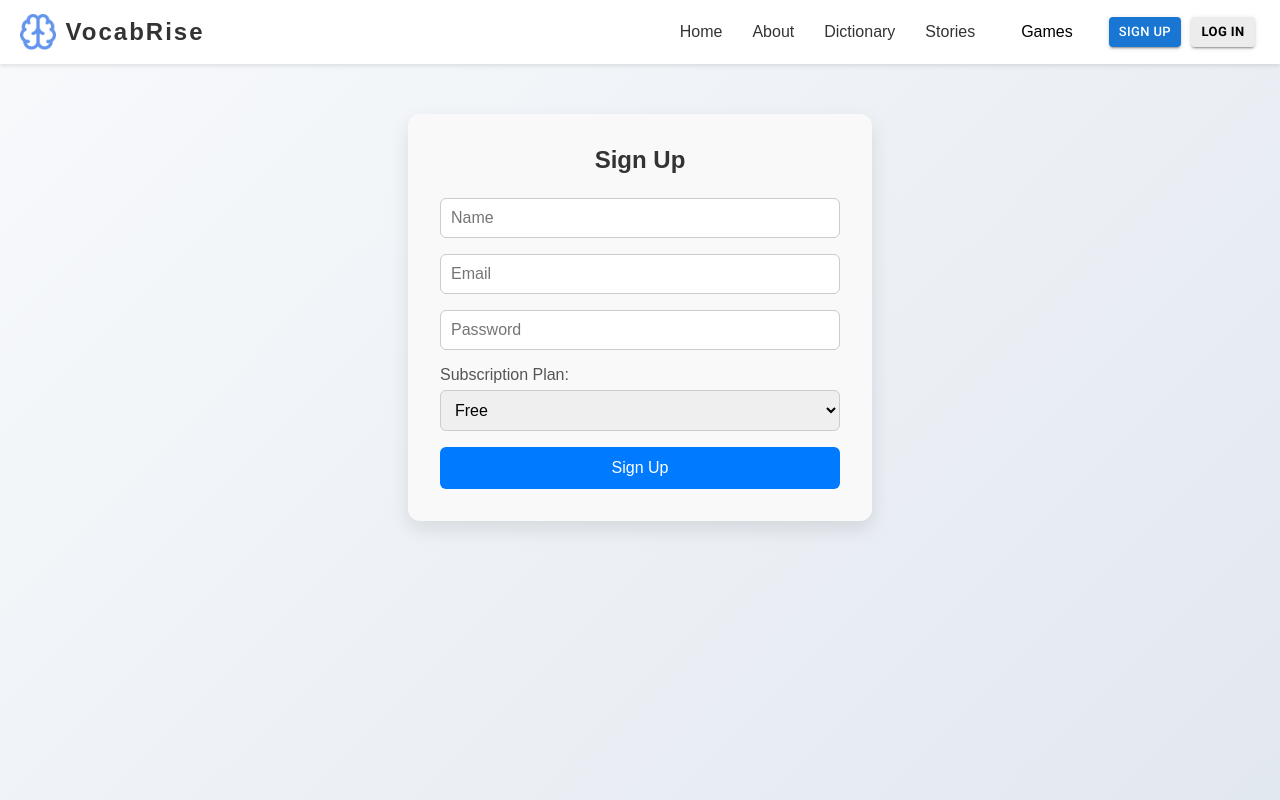
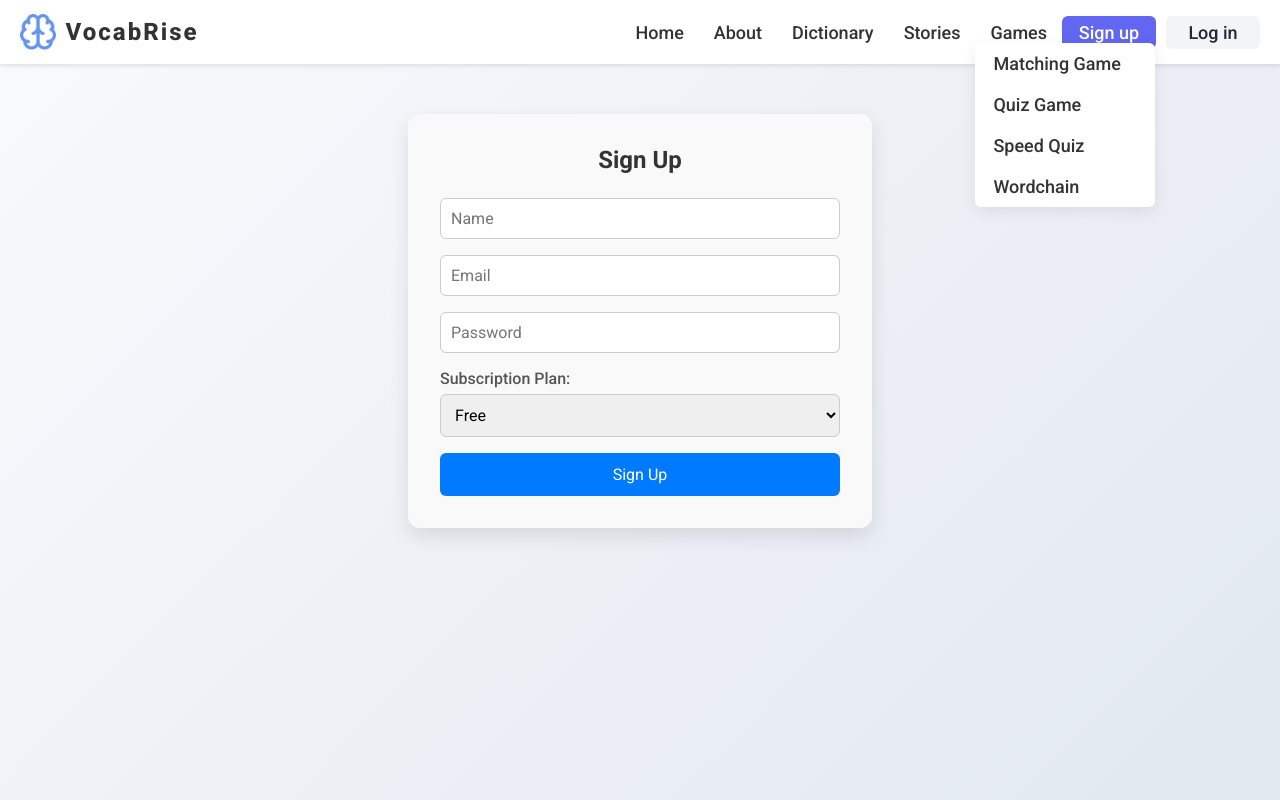
Before and after one commit to oyelestepe/VocabRise, a React (Vite) app: page /signup in a window 1280 px wide. Both pictures are taken after a click on the element "Games". Built offline with nearby package versions, Linux system fonts and the light colour scheme; no server answers.

Commit message:
hamburger menu added to navbar and other style changes

```diff
--- a/src/components/Navbar.jsx
+++ b/src/components/Navbar.jsx
@@ -1,15 +1,17 @@
-import React from 'react';
+import React, { useEffect, useState } from 'react';
 import { Outlet, Link, useNavigate } from 'react-router-dom';
-import Button from '@mui/material/Button';
-import IconButton from '@mui/material/IconButton';
-import AccountCircleIcon from '@mui/icons-material/AccountCircle';
 import { auth } from '../firebase';
 import { signOut } from 'firebase/auth';
-import './componentCss/navbar.css'
+import MenuIcon from '@mui/icons-material/Menu';
+import CloseIcon from '@mui/icons-material/Close';
+import AccountCircleIcon from '@mui/icons-material/AccountCircle';
+import './componentCss/navbar.css';
 
 function Navbar() {
   const navigate = useNavigate();
   const user = auth.currentUser;
+  const [menuOpen, setMenuOpen] = useState(false);
+  const [dropdownOpen, setDropdownOpen] = useState(false);
 
   const handleLogout = async () => {
     try {
@@ -20,86 +22,75 @@ function Navbar() {
     }
   };
 
+  const handleMenuToggle = () => {
+    setMenuOpen(!menuOpen);
+    setDropdownOpen(false);
+  };
+
+  useEffect(() => {
+    document.body.style.overflow = menuOpen ? 'hidden' : '';
+  }, [menuOpen]);
+
   return (
     <>
       <nav className="navbar">
-        <span className="brand">
-        <img src="/logo.png" alt="VocabRise Logo" style={{height:'36px'}}></img>
+        <Link to="/" className="brand">
+          <img src="/logo.png" alt="VocabRise Logo" style={{ height: '36px' }} />
           <span>VocabRise</span>
-        </span>
-        <div style={{ display: 'flex', alignItems: 'center' }}>
+        </Link>
+        <div className="hamburger-menu-icon" onClick={handleMenuToggle}>
+          <MenuIcon fontSize="large" />
+        </div>
+
+        <div className={`navbar-links ${menuOpen ? 'open' : ''}`}>
+          <div className="close-menu-icon" onClick={handleMenuToggle}>
+            <CloseIcon fontSize="large" />
+          </div>
+
           <ul className="navbar-ul">
             <li className="navbar-li">
-              <Link to="/">Home</Link>
+              <Link to="/" onClick={handleMenuToggle}>Home</Link>
             </li>
             <li className="navbar-li">
-              <Link to="/about">About</Link>
+              <Link to="/about" onClick={handleMenuToggle}>About</Link>
             </li>
             <li className="navbar-li">
-              <Link to="/dictionary">Dictionary</Link>
+              <Link to="/dictionary" onClick={handleMenuToggle}>Dictionary</Link>
             </li>
             <li className="navbar-li">
-              <Link to="/stories">Stories</Link>
+              <Link to="/stories" onClick={handleMenuToggle}>Stories</Link>
             </li>
-            <li className="navbar-li navbar-dropdown">
+            <li
+              className="navbar-li navbar-dropdown"
+              onClick={() => setDropdownOpen(!dropdownOpen)}
+            >
               <span>Games</span>
-              <ul className="dropdown-menu">
-                <li>
-                  <Link to="/matching-game">Matching Game</Link>
-                </li>
-                <li>
-                  <Link to="/quiz-game">Quiz Game</Link>
-                </li>
-                <li>
-                  <Link to="/speed-quiz">Speed Quiz</Link>
-                </li>
-                <li>
-                  <Link to="/word-chain">Wordchain</Link>
-                </li>
+              <ul className={`dropdown-menu ${dropdownOpen ? 'open' : ''}`}>
+                <li><Link to="/matching-game" onClick={handleMenuToggle}>Matching Game</Link></li>
+                <li><Link to="/quiz-game" onClick={handleMenuToggle}>Quiz Game</Link></li>
+                <li><Link to="/speed-quiz" onClick={handleMenuToggle}>Speed Quiz</Link></li>
+                <li><Link to="/word-chain" onClick={handleMenuToggle}>Wordchain</Link></li>
               </ul>
             </li>
           </ul>
+
+          <div className="navbar-auth-buttons">
             {user ? (
               <>
-              <IconButton
-                color="inherit"
-                onClick={() => navigate('/profile')}
-                sx={{ margin: '0 10px' }}
-              >
+                <button className="nav-icon-button" onClick={() => { navigate('/profile'); setMenuOpen(false); }}>
                   <AccountCircleIcon fontSize="large" />
-              </IconButton>
-              <Button
-                variant="contained"
-                size="small"
-                style={{ margin: '5px', backgroundColor: '#ff4d4d', color: 'white' }}
-                onClick={handleLogout}
-              >
+                </button>
+                <button className="nav-logout-button" onClick={() => { handleLogout(); setMenuOpen(false); }}>
                   Logout
-              </Button>
+                </button>
               </>
             ) : (
               <>
-              <Button variant="contained" size="small" style={{ margin: '5px' }}>
-                <Link to="/signup" style={{ textDecoration: 'none', color: 'inherit' }}>
-                  Sign up
-                </Link>
-              </Button>
-              <Button
-                variant="contained"
-                size="small"
-                style={{
-                  margin: '5px',
-                  backgroundColor: '#ececec',
-                  color: 'black',
-                  fontWeight: 'bold',
-                }}
-              >
-                <Link to="/login" style={{ textDecoration: 'none', color: 'inherit' }}>
-                  Log in
-                </Link>
-              </Button>
+                <a href="/signup" className="signup-button">Sign up</a>
+                <a href="/login" className="login-button">Log in</a>
               </>
             )}
+          </div>
         </div>
       </nav>
       <Outlet />
--- a/src/components/componentCss/navbar.css
+++ b/src/components/componentCss/navbar.css
@@ -16,12 +16,19 @@
   align-items: center;
   font-size: 24px;
   font-weight: 800;
+  text-decoration: none;
   letter-spacing: 2px;
   color: #333;
 }
 
 .brand img {
   margin-right: 10px;
+}
+
+.navbar-links {
+  display: flex;
+  align-items: center;
+  justify-content: space-between;
 }
 
 .navbar-ul {
@@ -34,41 +41,25 @@
 
 .navbar-li {
   padding: 0 15px;
+  position: relative;
 }
 
-.navbar-li a {
+.navbar-li a,
+.navbar-dropdown > span {
   text-decoration: none;
   color: #333;
+  font-size: 18px;
   font-weight: 500;
-    transition: color 0.3s ease;
+  cursor: pointer;
 }
 
-.navbar-li a:hover {
-    color: #007bff;
-}
-
-.navbar button {
-    margin: 0 5px;
-    transition: background-color 0.3s ease, transform 0.3s ease;
-}
-
-.navbar button:hover {
-    transform: translateY(-2px);
-}
-
-.navbar button a {
-    text-decoration: none;
-    color: inherit;
+.navbar-li a:hover,
+.navbar-dropdown > span:hover {
+  color: var(--primary-color);
 }
 
 .navbar-dropdown {
   position: relative;
-}
-
-.navbar-dropdown > span {
-  cursor: pointer;
-  padding: 8px 16px;
-  display: inline-block;
 }
 
 .dropdown-menu {
@@ -78,7 +69,7 @@
   left: 0;
   background: #fff;
   min-width: 180px;
-  box-shadow: 0 4px 16px rgba(0,0,0,0.08);
+  box-shadow: 0 4px 16px rgba(0, 0, 0, 0.08);
   border-radius: 6px;
   z-index: 100;
   padding: 0;
@@ -94,13 +85,168 @@
   padding: 10px 18px;
   color: #333;
   text-decoration: none;
-  transition: background 0.2s;
 }
 
 .dropdown-menu li a:hover {
   background: #f0f0f0;
 }
 
+@media (min-width: 901px) {
   .navbar-dropdown:hover .dropdown-menu {
     display: block;
   }
+}
+
+.dropdown-menu.open {
+  display: block;
+}
+
+.hamburger-menu-icon {
+  display: none;
+  cursor: pointer;
+  margin-left: 16px;
+}
+
+.close-menu-icon {
+  display: none;
+}
+
+/* AUTH BUTTONS */
+.navbar-auth-buttons {
+  display: flex;
+  align-items: center;
+  gap: 10px;
+}
+
+.signup-button {
+  font-size: 18px;
+  padding: 6px 12px;
+  background-color: var(--secondary-color);
+  color: white;
+  font-weight: 500;
+  text-decoration: none;
+  border-radius: 6px;
+  text-align: center;
+  min-width: 70px;
+  display: inline-block;
+  transition: background 0.3s ease;
+}
+
+.signup-button:hover {
+  background-color: #4f46e5; /* stronger hover */
+  color: white;
+}
+
+.login-button {
+  font-size: 18px;
+  padding: 6px 12px;
+  background-color: #f3f4f6; /* Tailwind slate-100 */
+  color: #1f2937; /* Tailwind gray-800 */
+  font-weight: 500;
+  text-decoration: none;
+  border-radius: 6px;
+  text-align: center;
+  min-width: 70px;
+  display: inline-block;
+  transition: background 0.3s ease;
+}
+
+.login-button:hover {
+  background-color: #e5e7eb; /* slate-200 */
+  color: #1f2937;
+}
+
+.nav-logout-button {
+  padding: 8px 16px;
+  background-color: #ef4444; /* red-500 */
+  color: white;
+  font-weight: 500;
+  border: none;
+  border-radius: 6px;
+  cursor: pointer;
+  transition: background 0.3s ease;
+}
+
+.nav-logout-button:hover {
+  background-color: #dc2626; /* red-600 */
+}
+
+.nav-icon-button {
+  background: none;
+  border: none;
+  cursor: pointer;
+  padding: 0 8px;
+  color: inherit;
+  display: flex;
+  align-items: center;
+}
+
+/* MOBILE */
+@media (max-width: 900px) {
+  .navbar-links {
+    position: fixed;
+    top: 0;
+    right: -100vw;
+    width: 70vw;
+    height: 100vh;
+    background: #fff;
+    flex-direction: column;
+    align-items: flex-start;
+    justify-content: flex-start;
+    padding: 40px 24px 24px 24px;
+    transition: right 0.3s ease;
+    z-index: 2001;
+    gap: 24px;
+  }
+
+  .navbar-links.open {
+    right: 0;
+  }
+
+  .navbar-ul {
+    flex-direction: column;
+    width: 100%;
+    margin: 0;
+    padding: 0;
+  }
+
+  .navbar-li {
+    padding: 12px 0;
+    width: 100%;
+  }
+
+  .hamburger-menu-icon {
+    display: block;
+  }
+
+  .close-menu-icon {
+    display: block;
+    position: absolute;
+    top: 18px;
+    right: 18px;
+    cursor: pointer;
+    z-index: 2002;
+  }
+
+  .navbar-auth-buttons {
+    flex-direction: column;
+    width: 100%;
+    gap: 12px;
+  }
+
+  .navbar-auth-buttons a,
+  .navbar-auth-buttons button {
+    width: 100%;
+    text-align: center;
+  }
+
+  .dropdown-menu {
+    position: static;
+    background: transparent;
+    box-shadow: none;
+  }
+
+  .dropdown-menu li a {
+    padding-left: 16px;
+  }
+}
--- a/src/index.css
+++ b/src/index.css
@@ -1,18 +1,15 @@
+@import url('https://fonts.googleapis.com/css2?family=Roboto:ital,wght@0,100..900;1,100..900&display=swap');
+
 *{
   margin: 0;
   padding: 0;
+  font-family: "Roboto", sans-serif;
 }
 
 :root{
   --primary-color: #4f46e5;
   --secondary-color: #6366f1;
 }
-
-
-body{
-  font-family: Roboto, Montserrat ;
-}
-
 
 /* HOMPAGE */
 
@@ -60,7 +57,7 @@ body{
 .cta-button {
   padding: 12px 24px;
   font-size: 1rem;
-  background-color: #0070f3;
+  background-color: var(--secondary-color);
   color: white;
   border: none;
   border-radius: 8px;
@@ -69,7 +66,7 @@ body{
 }
 
 .cta-button:hover {
-  background-color: #005bb5;
+  background-color: var(--primary-color);
 }
 
 /* vide container */
@@ -112,7 +109,6 @@ body{
   z-index: 3;
 }
 
-/* Başlık için ek stil (HTML'de eklemen gerekebilir) */
 .video-section-title {
   text-align: center;
   font-size: 2.5rem;
```
Lines whose indentation alone changed are shown as unchanged.
